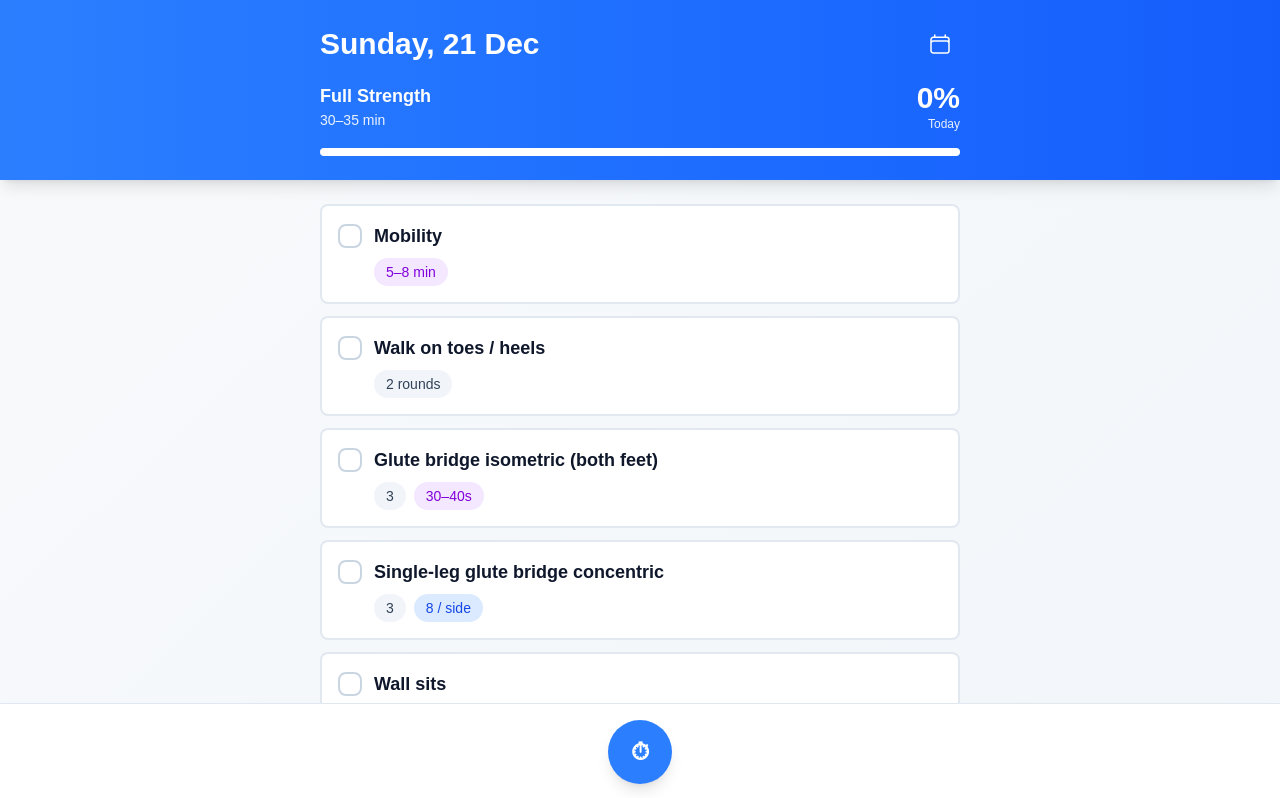
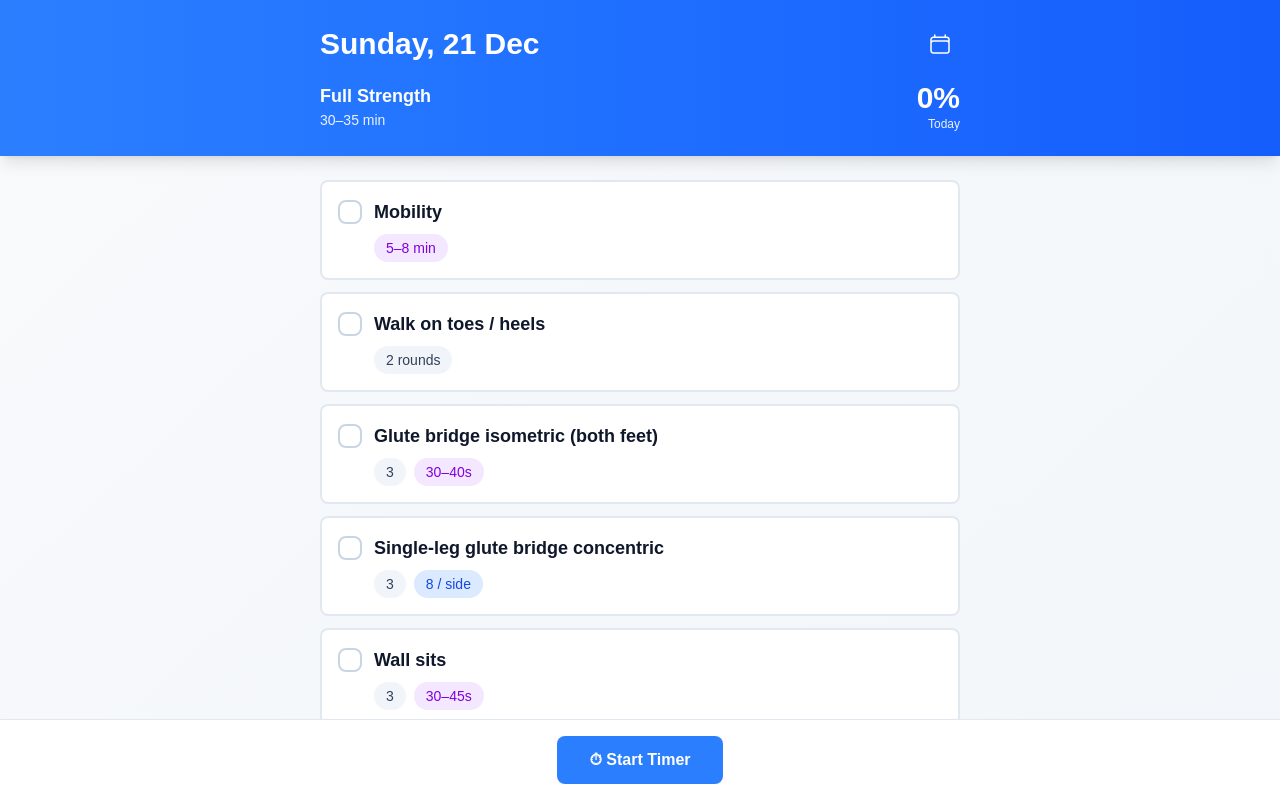
Before and after one commit to brucedonovan/holidayphysio, a Next.js app: page / in a window 1280 px wide. Shown: the top 798 px of the page. Built offline with nearby package versions, Linux system fonts and the light colour scheme.

Commit message:
feat: Refactor timer logic and update button styles in Header and Navigation components

```diff
--- a/app/components/Header.tsx
+++ b/app/components/Header.tsx
@@ -24,10 +24,6 @@ export function Header({
   getTypeColor,
   getTypeLabel,
 }: HeaderProps) {
-  const progressPercent = timerActive && timerSeconds > 0
-    ? (timerSeconds / timerDuration) * 100
-    : completionPercent;
-
   const isTimer = timerActive && timerSeconds > 0;
 
   return (
@@ -46,7 +42,7 @@ export function Header({
           </button>
         </div>
 
-        <div className="flex items-center justify-between mb-4">
+        <div className="flex items-center justify-between">
           <div>
             <p className="text-lg font-semibold">{getTypeLabel(day.type)}</p>
             {day.duration && <p className="text-sm opacity-90">{day.duration}</p>}
@@ -56,14 +52,6 @@ export function Header({
             <p className="text-xs opacity-90">{isTimer ? 'Timer' : 'Today'}</p>
           </div>
         </div>
-
-        {/* Progress Bar */}
-        <div className="w-full bg-white bg-opacity-20 rounded-full h-2 overflow-hidden">
-          <div
-            className="bg-white h-full transition-all duration-300"
-            style={{ width: `${progressPercent}%` }}
-          />
-        </div>
       </div>
     </div>
   );
--- a/app/components/Navigation.tsx
+++ b/app/components/Navigation.tsx
@@ -13,14 +13,14 @@ export function Navigation({
         <button
           onClick={onTimerClick}
           type="button"
-          className={`w-16 h-16 rounded-full shadow-lg flex items-center justify-center font-bold text-2xl transition-all active:scale-95 select-none cursor-pointer ${
+          className={`px-8 py-3 rounded-lg font-semibold text-base transition-all active:scale-95 select-none cursor-pointer ${
             isTimerActive
               ? 'bg-red-500 text-white hover:bg-red-600'
               : 'bg-blue-500 text-white hover:bg-blue-600'
           }`}
           aria-label={isTimerActive ? 'Stop timer' : 'Start timer'}
         >
-          {isTimerActive ? '⏹' : '⏱'}
+          {isTimerActive ? '⏹ Stop' : '⏱ Start Timer'}
         </button>
       </div>
     </div>
--- a/app/components/WorkoutTracker.tsx
+++ b/app/components/WorkoutTracker.tsx
@@ -97,22 +97,21 @@ export default function WorkoutTracker() {
 
   // Timer logic
   useEffect(() => {
-    if (!timerActive || timerSeconds <= 0) return;
+    if (!timerActive) return;
 
     const interval = setInterval(() => {
       setTimerSeconds((prev) => {
-        const next = prev - 1;
-        if (next <= 0) {
+        if (prev <= 1) {
           setTimerActive(false);
           playNotificationSound();
           return 0;
         }
-        return next;
+        return prev - 1;
       });
     }, 1000);
 
     return () => clearInterval(interval);
-  }, [timerActive, timerSeconds]);
+  }, [timerActive]);
 
   // Handlers
   const handleToggleExercise = (exerciseId: string) => {
--- a/package.json
+++ b/package.json
@@ -3,8 +3,8 @@
   "version": "0.1.0",
   "private": true,
   "scripts": {
-    "dev": "next dev",
-    "build": "next build",
+    "dev": "rm -rf .next && next dev",
+    "build": "rm -rf .next && next build",
     "start": "next start",
     "lint": "eslint"
   },
```
